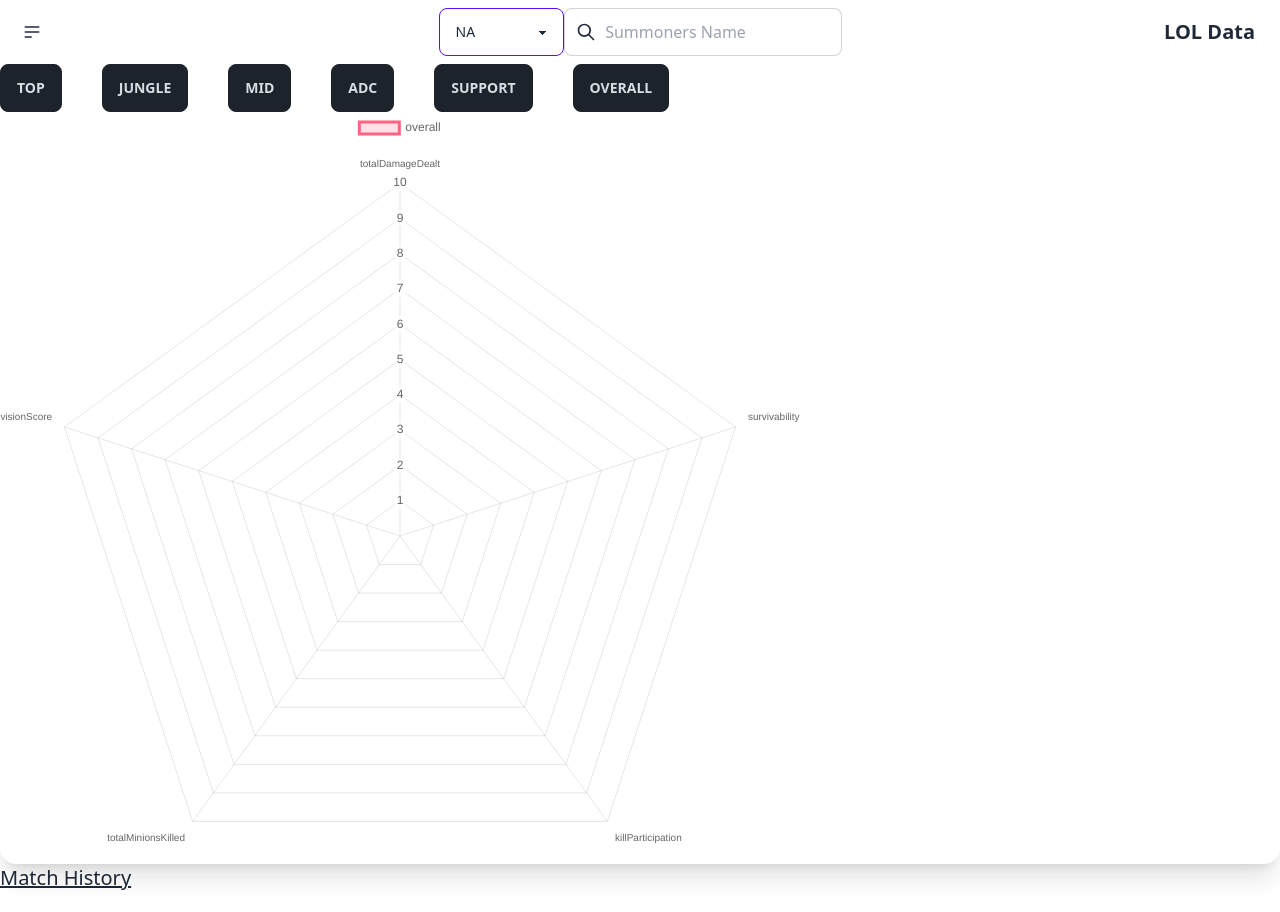
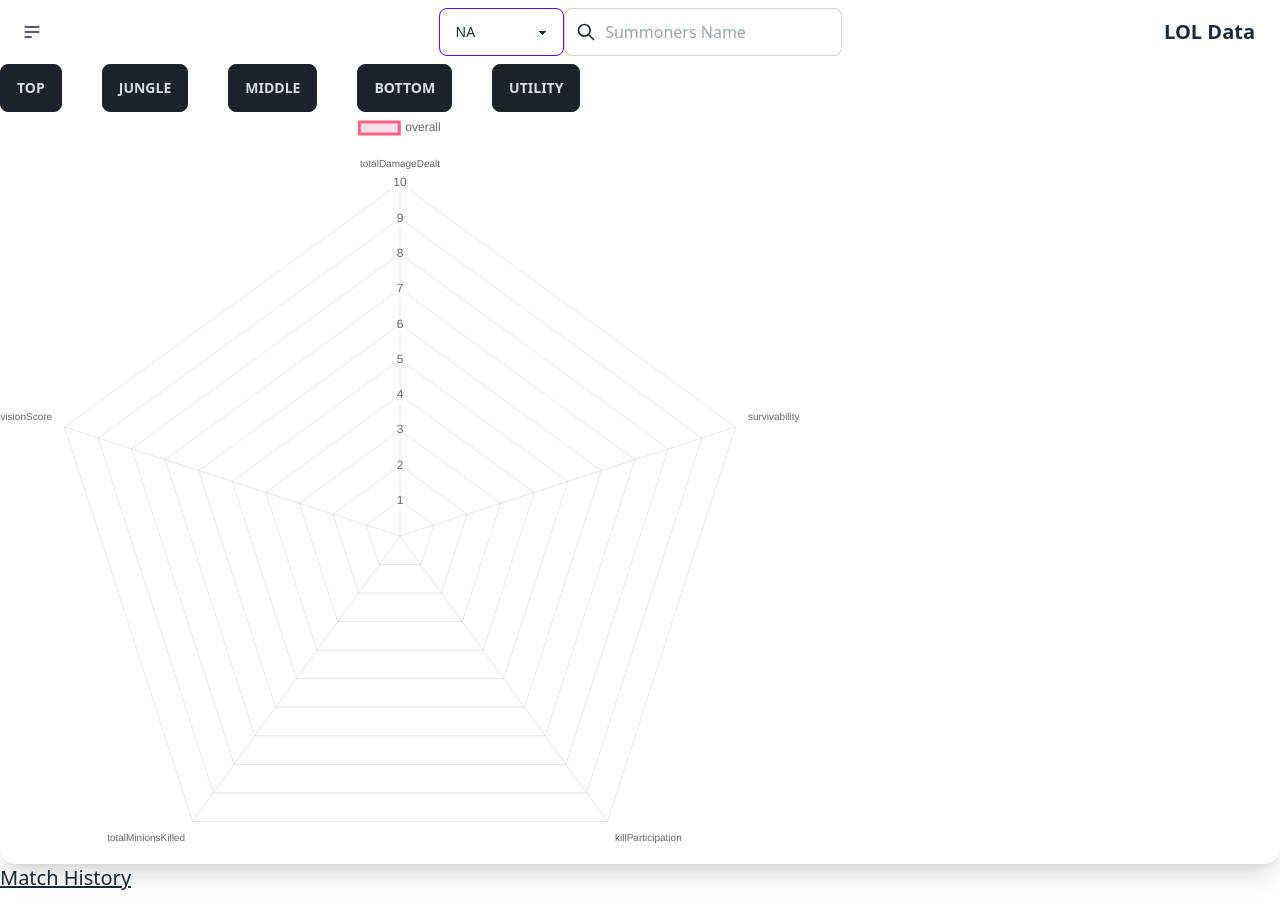
Before and after one commit to achen220/DataL, a React (Vite) app: page / in a window 1280 px wide. Built offline with nearby package versions, Linux system fonts and the light colour scheme.

Commit message:
refactored roles button to display with map key instead of hard typing coding it

```diff
--- a/src/components/PentagonalGraph.tsx
+++ b/src/components/PentagonalGraph.tsx
@@ -14,6 +14,7 @@ function PentagonalGraph (props) {
   const [position, setPosition] = useState<string>('overall');
   const [champions, setChampions] = useState<string[]>([]);
   const { summonerName } = useSelector((state) => state.currentPlayer);
+  const allRoles: string[] = ['TOP','JUNGLE','MIDDLE','BOTTOM','UTILITY'];
   const getChampions = PentagonalGraphAPI.specifyChampionBasedOnPosition;
   const getAvgRank = PentagonalGraphAPI.calculateAverageRank;
 
@@ -65,7 +66,14 @@ function PentagonalGraph (props) {
   return (
     <>
       <ul className="flex gap-x-10">
-        <li className="inline">
+        {
+          allRoles.map((role) => (
+            <li className="inline">
+              <button onClick={() => {setPosition(role);getChampions(data,position)}} className="btn btn-active btn-neutral">{role}</button>
+            </li>
+          ))
+        }
+        {/* <li className="inline">
           <button onClick={() => {setPosition("TOP");getChampions(data,position)}} className="btn btn-active btn-neutral">Top</button>
         </li>
         <li className="inline">
@@ -82,7 +90,7 @@ function PentagonalGraph (props) {
         </li>
         <li className="inline">
           <button onClick={() => {setPosition("overall")}} className="btn btn-active btn-neutral">Overall</button>
-        </li>
+        </li> */}
       </ul>
       <ul>
         {
```
